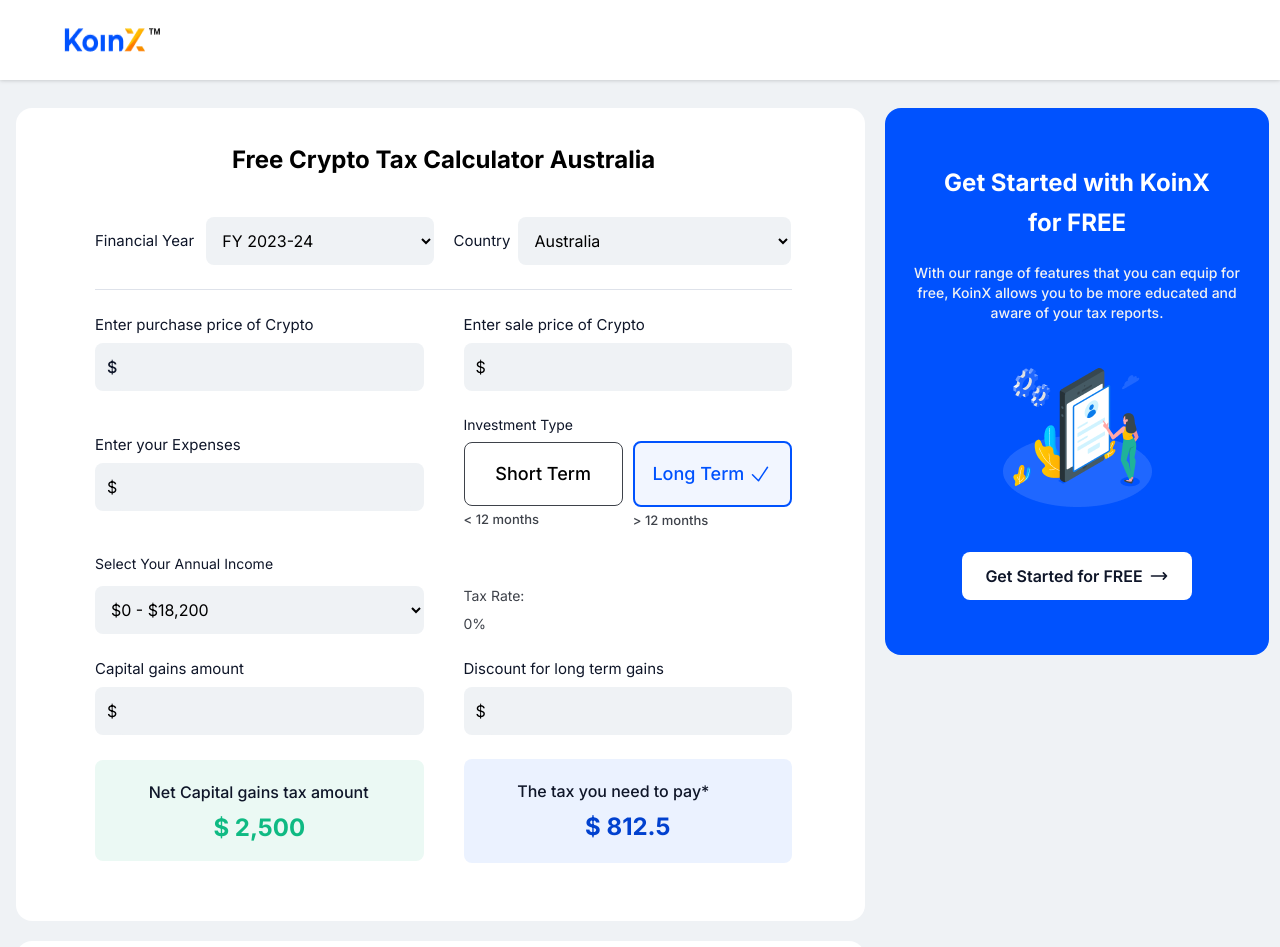
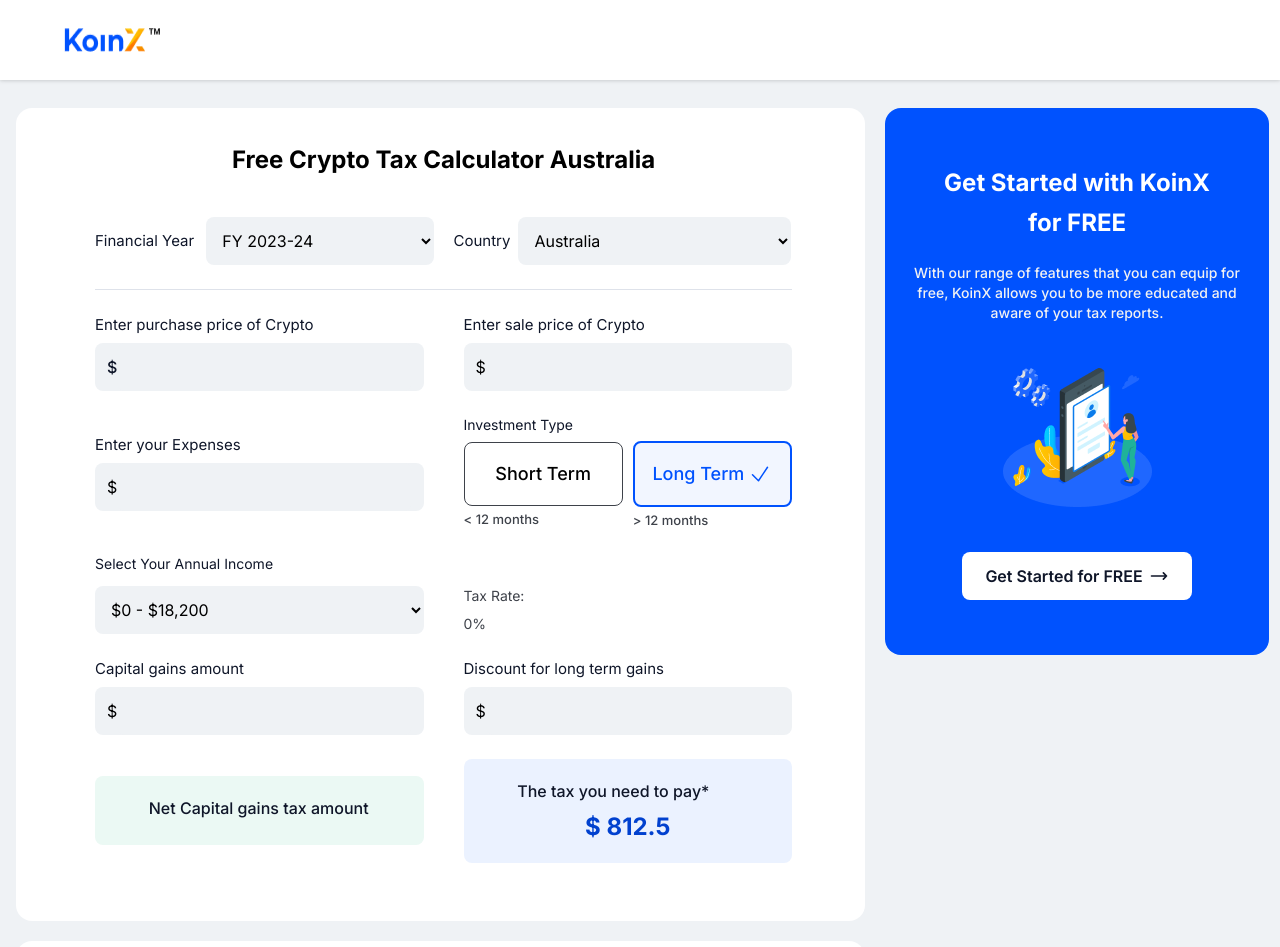
Before and after one commit to karthik-mohan23/CryptoTaxMate, a React (Vite) app: page / in a window 1280 px wide. Shown: the top 947 px of the page. Built offline with nearby package versions, Linux system fonts and the light colour scheme.

Commit message:
added functionality to calculate Net Capital Gains Tax Amount for Short term investment type

```diff
--- a/src/components/CryptoTaxCalculator.jsx
+++ b/src/components/CryptoTaxCalculator.jsx
@@ -21,6 +21,19 @@
     expenses: "",
     investmentType: "",
   });
+
+  let { purchasePrice, salePrice, expenses } = inputValues;
+  // if invalid number change to 0
+  if (isNaN(purchasePrice)) {
+    purchasePrice = 0;
+  }
+  if (isNaN(salePrice)) {
+    salePrice = 0;
+  }
+  if (isNaN(expenses)) {
+    expenses = 0;
+  }
+  const netCGAForShortTerm = salePrice - purchasePrice - expenses;
 
   const [btnIndex, setBtnIndex] = useState(1);
   const handleBtnIndex = (index) => {
@@ -68,8 +81,6 @@
       });
     }
   };
-
-  console.log(btnIndex);
 
   return (
     <div className="bg-default-gray max-w-[83rem] mx-auto xl:flex  gap-1 ">
@@ -286,7 +297,14 @@
                   Net Capital gains tax amount
                 </p>
                 <p className="font-bold text-2xl text-green-btn-text text-center">
-                  $ 2,500
+                  {/* display netCGAForShortTerm for short term investment type else netCGAForLongTerm */}
+                  {btnIndex === 0
+                    ? isNaN(netCGAForShortTerm)
+                      ? "$0" // Set to $0 if it's NaN
+                      : netCGAForShortTerm < 0
+                      ? `- $${Math.abs(netCGAForShortTerm)}`
+                      : `$${netCGAForShortTerm}`
+                    : ""}
                 </p>
               </div>
               {/* The tax you need to pay */}
```
